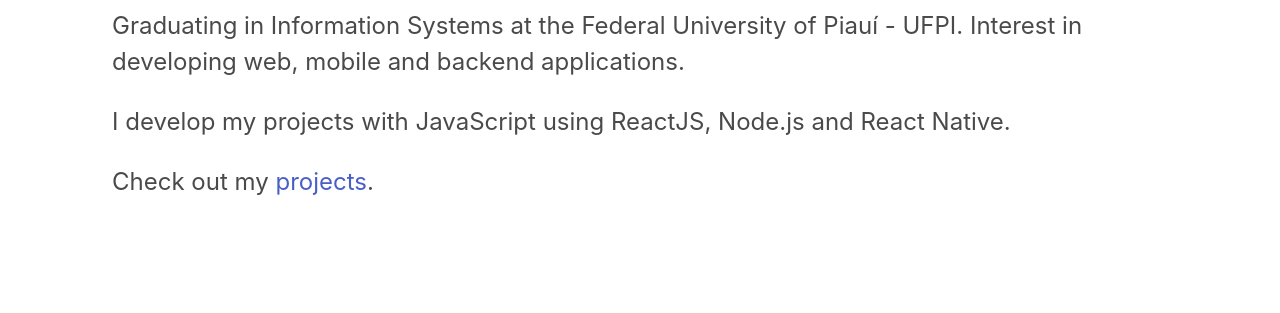
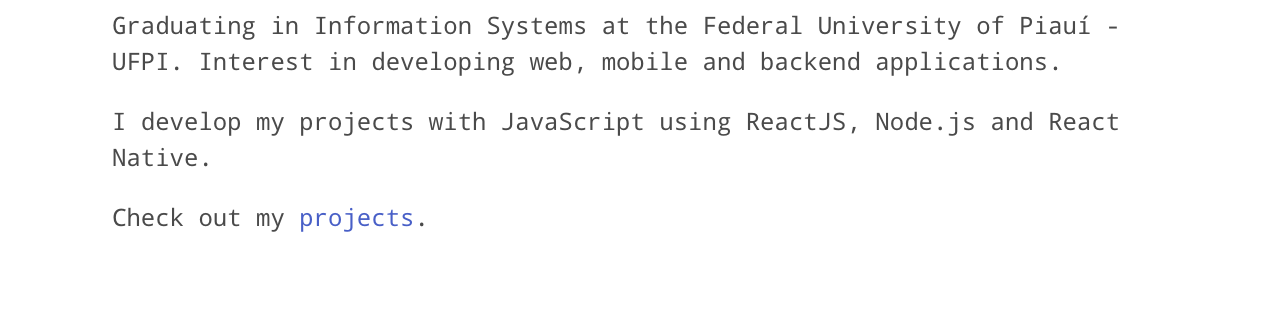
Before and after one commit to franciscojunior10/personal-website-gatsby, a Gatsby site: page / in a window 1280 px wide. Shown: the part 487-800 px from the top of the page. Built offline with nearby package versions, Linux system fonts and the light colour scheme; Gatsby itself is replaced by a stand-in of ours.

Commit message:
feat: configuring font

```diff
--- /dev/null
+++ b/src/styles/fonts.scss
@@ -0,0 +1,4 @@
+@font-face {
+    font-family: 'Droid Sans Mono for Powerline';
+    src: url('../assets/fonts/Droid\ Sans\ Mono\ for\ Powerline.otf') format('opentype');
+}
--- a/src/styles/index.scss
+++ b/src/styles/index.scss
@@ -1,2 +1,5 @@
+@import './fonts.scss';
+@import './theme.scss';
 @import '~bulma/bulma';
+
 @import './home.scss';
--- /dev/null
+++ b/src/styles/theme.scss
@@ -0,0 +1 @@
+$family-primary: 'Droid Sans Mono for Powerline';
```
Also changed, not shown: src/assets/fonts/Droid Sans Mono for Powerline.otf (added).
